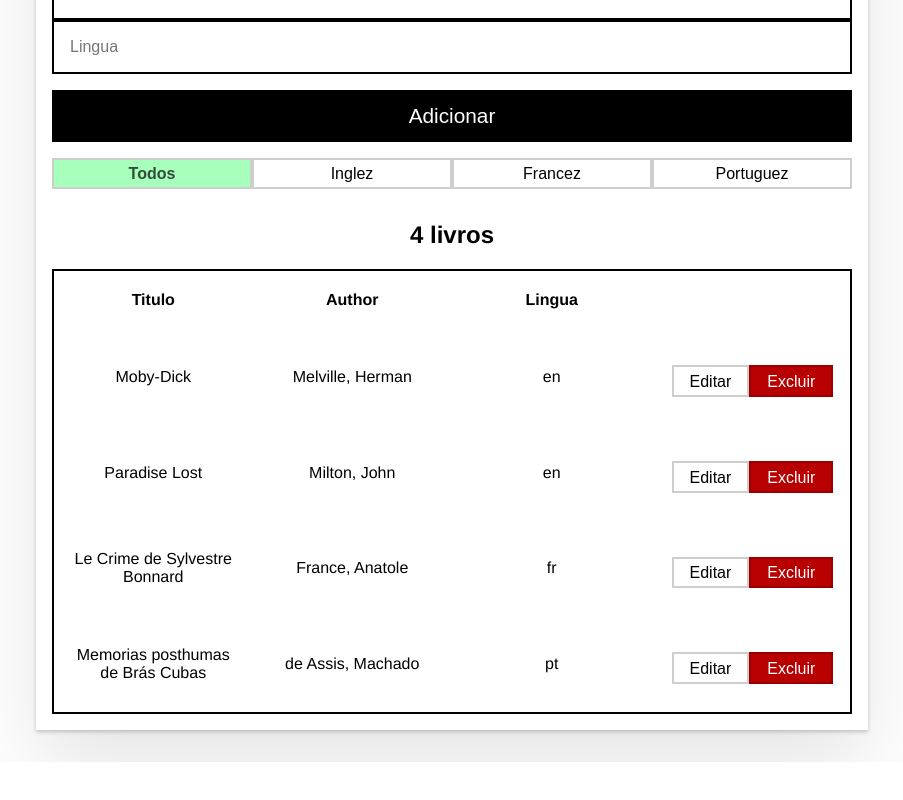
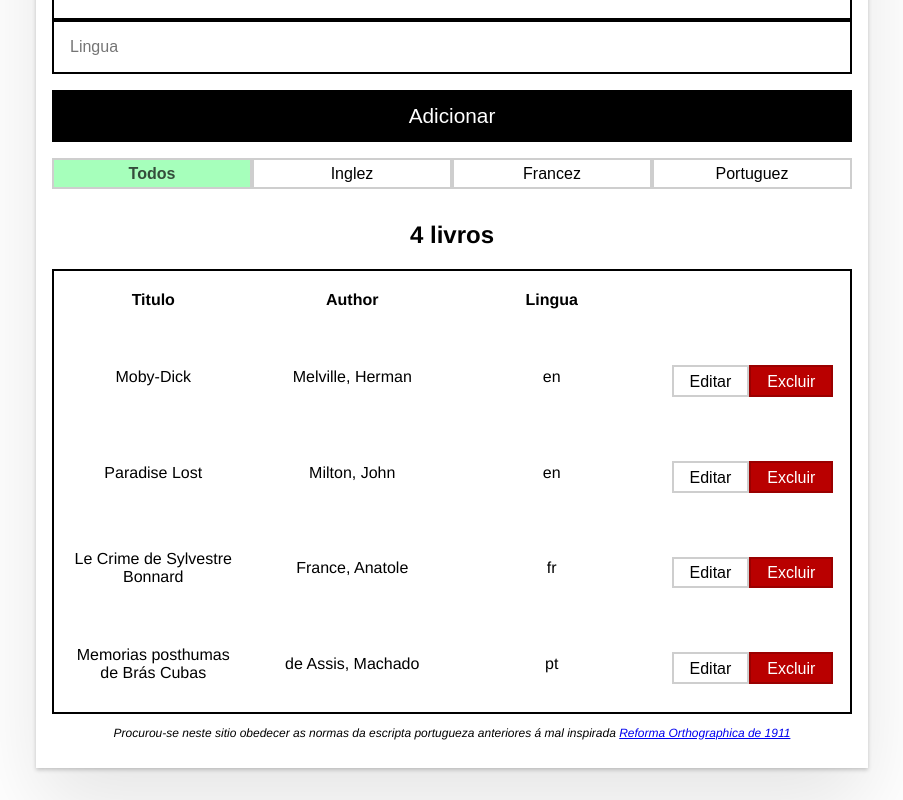
Before and after one commit to rkoyanagui/favorite-books-website, an Angular app: page / in a window 1280 px wide. Shown: the part 260-1060 px from the top of the page, without its empty margins (188-1091 px from the left). Before the commit the page ends 1022 px from the top, so only its background shows below. Built offline with nearby package versions, Linux system fonts and the light colour scheme.

Commit message:
Add spelling observation

```diff
--- a/src/app/app.component.html
+++ b/src/app/app.component.html
@@ -108,4 +108,12 @@
       <td><app-book (remove)="remove(b)" [book]="b"></app-book></td>
     </tr>
   </table>
+
+  <p class="observacao">
+    Procurou-se neste sitio obedecer as normas da escripta portugueza anteriores
+    á mal inspirada
+    <a href="https://pt.wikipedia.org/wiki/Reforma_Ortogr%C3%A1fica_de_1911">
+    Reforma Orthographica de 1911</a>
+  </p>
+  <script src="scripts/main.js"></script>
 </div>
--- a/src/styles.css
+++ b/src/styles.css
@@ -50,3 +50,8 @@ body {
 .btn-primary:active {
   background-color: #212020;
 }
+
+.observacao {
+  font-size: 0.75rem;
+  font-style: italic;
+}
```
